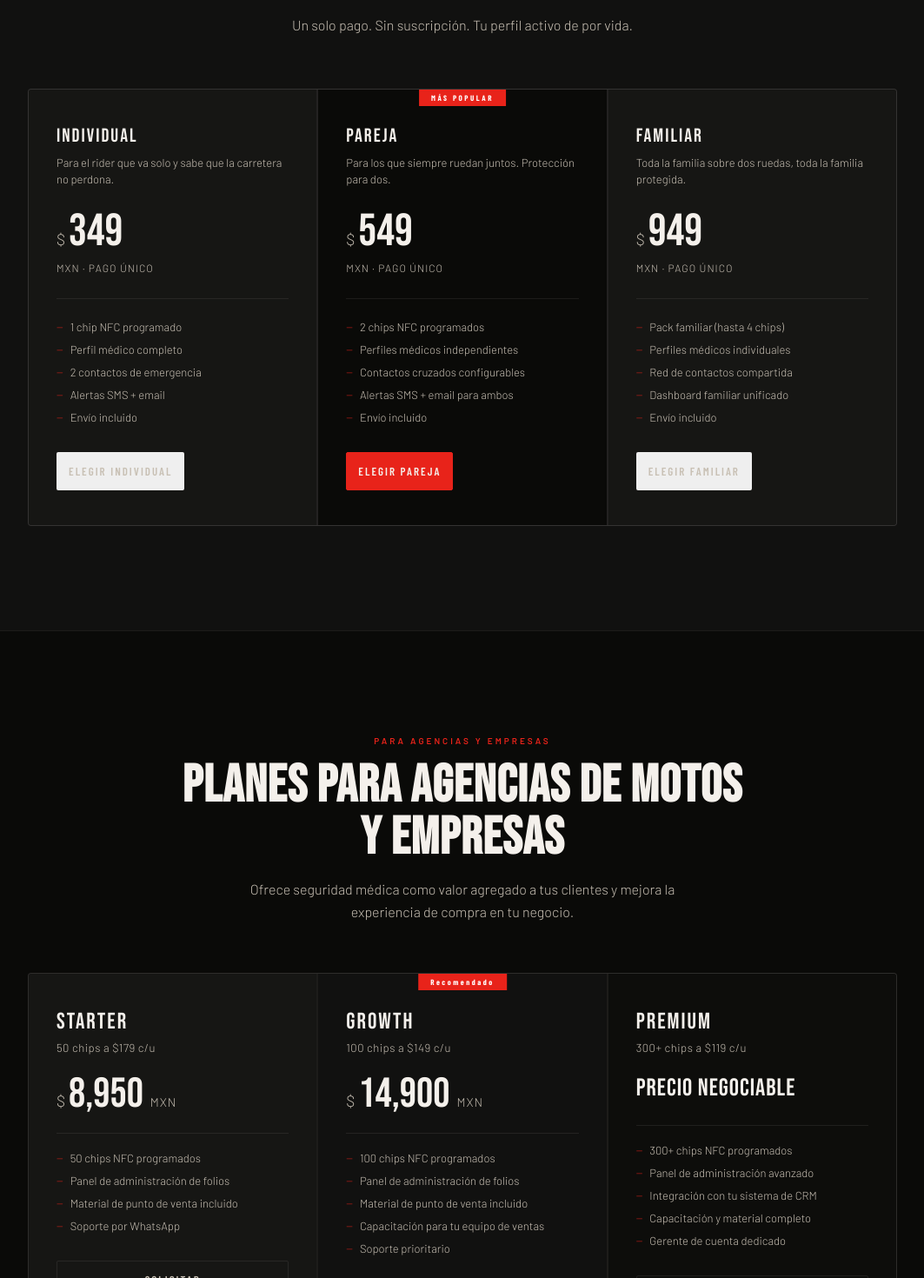
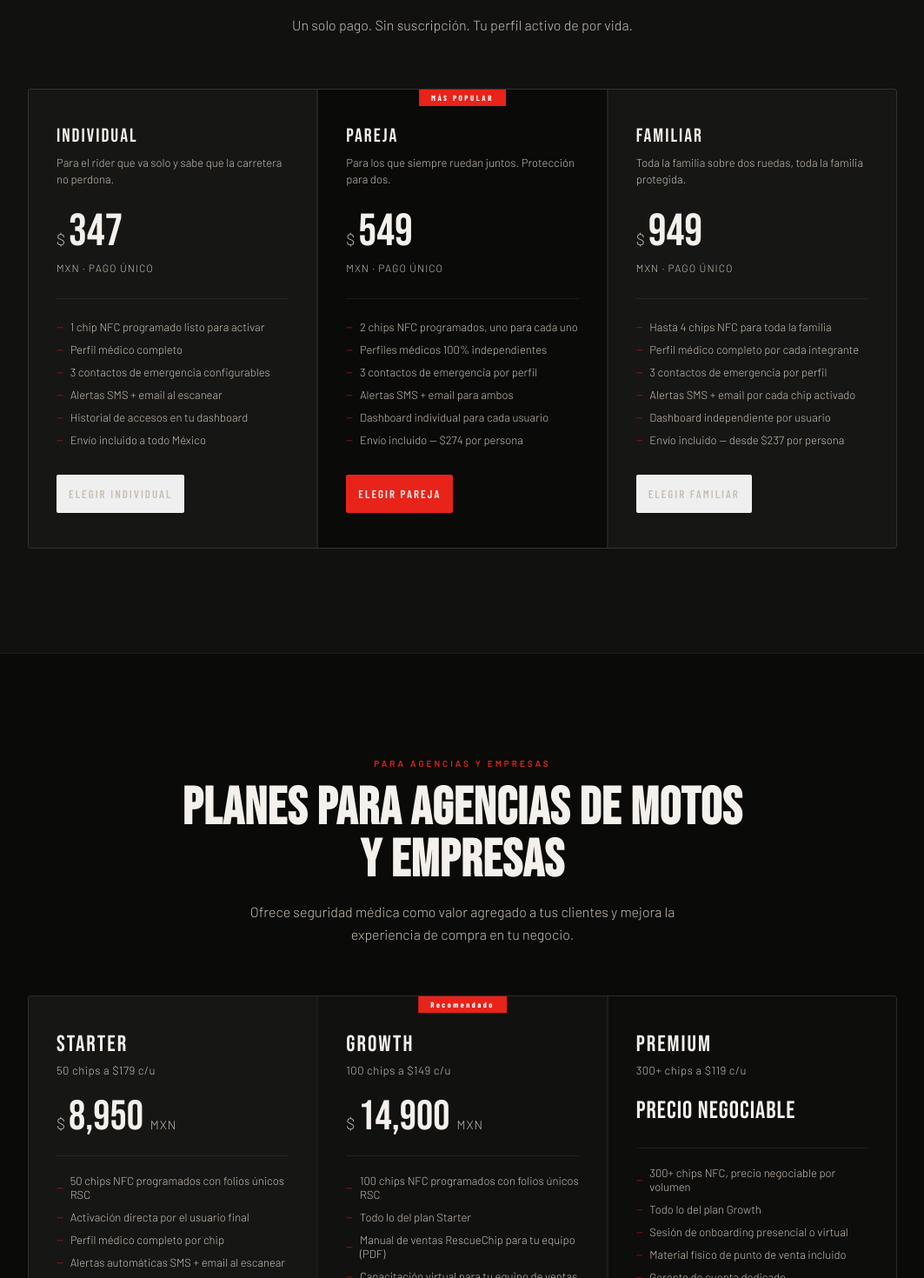
Before and after one commit to ektorromo-dev/rescue-chip, a Next.js app: page / in a window 1280 px wide. Shown: the part 6433-7903 px from the top of the page at 87% size, without its empty margins (108-1171 px from the left). Built offline with nearby package versions, Linux system fonts and the light colour scheme; no server answers.

Commit message:
fix(pricing): update plan features to match real product capabilities

```diff
--- a/src/app/page.tsx
+++ b/src/app/page.tsx
@@ -799,7 +799,7 @@ export default function Home() {
           <div className="section-label">En una emergencia real</div>
           <h2 className="section-title">El paramédico escanea.<br /><em>Tú ya estás<br />protegido.</em></h2>
           <p>Sin app, sin contraseña, sin internet. Cualquier celular moderno lee el chip en segundos y abre tu perfil médico completo.</p>
-          <a href="#precios" className="btn-primary">Activar mi protección — $349</a>
+          <a href="#precios" className="btn-primary">Activar mi protección — $347</a>
         </div>
       </section>
 
@@ -830,12 +830,12 @@ export default function Home() {
             <div className="price-card">
               <div className="price-name">Individual</div>
               <div className="price-desc">Para el rider que va solo y sabe que la carretera no perdona.</div>
-              <div className="price-amount"><span className="price-currency">$</span><span className="price-value">349</span></div>
+              <div className="price-amount"><span className="price-currency">$</span><span className="price-value">347</span></div>
               <div className="price-period">MXN · Pago único</div>
               <div className="price-divider" />
               <ul className="price-features">
-                <li>1 chip NFC programado</li><li>Perfil médico completo</li>
-                <li>2 contactos de emergencia</li><li>Alertas SMS + email</li><li>Envío incluido</li>
+                <li>1 chip NFC programado listo para activar</li><li>Perfil médico completo</li>
+                <li>3 contactos de emergencia configurables</li><li>Alertas SMS + email al escanear</li><li>Historial de accesos en tu dashboard</li><li>Envío incluido a todo México</li>
               </ul>
               <button onClick={() => setSelectedPlan("individual")} className="btn-price btn-price-outline">Elegir Individual</button>
             </div>
@@ -846,8 +846,8 @@ export default function Home() {
               <div className="price-period">MXN · Pago único</div>
               <div className="price-divider" />
               <ul className="price-features">
-                <li>2 chips NFC programados</li><li>Perfiles médicos independientes</li>
-                <li>Contactos cruzados configurables</li><li>Alertas SMS + email para ambos</li><li>Envío incluido</li>
+                <li>2 chips NFC programados, uno para cada uno</li><li>Perfiles médicos 100% independientes</li>
+                <li>3 contactos de emergencia por perfil</li><li>Alertas SMS + email para ambos</li><li>Dashboard individual para cada usuario</li><li>Envío incluido — $274 por persona</li>
               </ul>
               <button onClick={() => setSelectedPlan("pareja")} className="btn-price btn-price-solid">Elegir Pareja</button>
             </div>
@@ -858,8 +858,8 @@ export default function Home() {
               <div className="price-period">MXN · Pago único</div>
               <div className="price-divider" />
               <ul className="price-features">
-                <li>Pack familiar (hasta 4 chips)</li><li>Perfiles médicos individuales</li>
-                <li>Red de contactos compartida</li><li>Dashboard familiar unificado</li><li>Envío incluido</li>
+                <li>Hasta 4 chips NFC para toda la familia</li><li>Perfil médico completo por cada integrante</li>
+                <li>3 contactos de emergencia por perfil</li><li>Alertas SMS + email por cada chip activado</li><li>Dashboard independiente por usuario</li><li>Envío incluido — desde $237 por persona</li>
               </ul>
               <button onClick={() => setSelectedPlan("familiar")} className="btn-price btn-price-outline">Elegir Familiar</button>
             </div>
@@ -882,8 +882,8 @@ export default function Home() {
               <div className="agency-price-wrap"><span className="agency-currency">$</span><span className="agency-value">8,950</span><span className="agency-curr-label">MXN</span></div>
               <div className="agency-divider" />
               <ul className="agency-features">
-                <li>50 chips NFC programados</li><li>Panel de administración de folios</li>
-                <li>Material de punto de venta incluido</li><li>Soporte por WhatsApp</li>
+                <li>50 chips NFC programados con folios únicos RSC</li><li>Activación directa por el usuario final</li>
+                <li>Perfil médico completo por chip</li><li>Alertas automáticas SMS + email al escanear</li><li>Soporte por WhatsApp durante la implementación</li><li>Factura electrónica CFDI 4.0</li>
               </ul>
               <a href="https://wa.me/525551433904?text=Hola%2C%20me%20interesa%20el%20plan%20Starter%20de%20RescueChip%20(50%20chips%20a%20%24179%20c%2Fu).%20%C2%BFPodr%C3%ADan%20darme%20m%C3%A1s%20informaci%C3%B3n%3F" target="_blank" rel="noopener noreferrer" className="btn-agency-outline">Solicitar</a>
             </div>
@@ -894,8 +894,8 @@ export default function Home() {
               <div className="agency-price-wrap"><span className="agency-currency">$</span><span className="agency-value">14,900</span><span className="agency-curr-label">MXN</span></div>
               <div className="agency-divider" />
               <ul className="agency-features">
-                <li>100 chips NFC programados</li><li>Panel de administración de folios</li>
-                <li>Material de punto de venta incluido</li><li>Capacitación para tu equipo de ventas</li><li>Soporte prioritario</li>
+                <li>100 chips NFC programados con folios únicos RSC</li><li>Todo lo del plan Starter</li>
+                <li>Manual de ventas RescueChip para tu equipo (PDF)</li><li>Capacitación virtual para tu equipo de ventas</li><li>Soporte prioritario por WhatsApp</li><li>Factura electrónica CFDI 4.0</li>
               </ul>
               <a href="https://wa.me/525551433904?text=Hola%2C%20me%20interesa%20el%20plan%20Growth%20de%20RescueChip%20(100%20chips%20a%20%24149%20c%2Fu).%20%C2%BFPodr%C3%ADan%20darme%20m%C3%A1s%20informaci%C3%B3n%3F" target="_blank" rel="noopener noreferrer" className="btn-agency-solid">Solicitar</a>
             </div>
@@ -905,8 +905,8 @@ export default function Home() {
               <div className="agency-price-wrap"><span className="agency-negotiable">Precio negociable</span></div>
               <div className="agency-divider" />
               <ul className="agency-features">
-                <li>300+ chips NFC programados</li><li>Panel de administración avanzado</li>
-                <li>Integración con tu sistema de CRM</li><li>Capacitación y material completo</li><li>Gerente de cuenta dedicado</li>
+                <li>300+ chips NFC, precio negociable por volumen</li><li>Todo lo del plan Growth</li>
+                <li>Sesión de onboarding presencial o virtual</li><li>Material físico de punto de venta incluido</li><li>Gerente de cuenta dedicado</li><li>Factura electrónica CFDI 4.0</li>
               </ul>
               <a href="https://wa.me/525551433904?text=Hola%2C%20me%20interesa%20el%20plan%20Premium%20de%20RescueChip%20(300%2B%20chips).%20%C2%BFPodr%C3%ADan%20darme%20m%C3%A1s%20informaci%C3%B3n%3F" target="_blank" rel="noopener noreferrer" className="btn-agency-outline">Contáctanos</a>
             </div>
```
